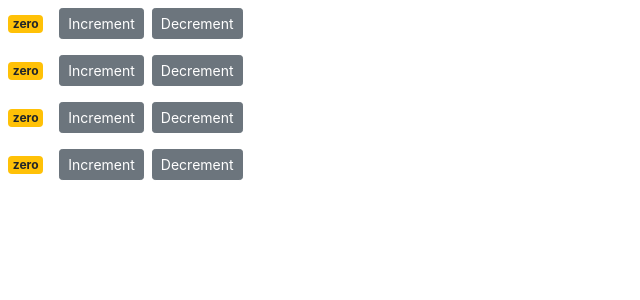
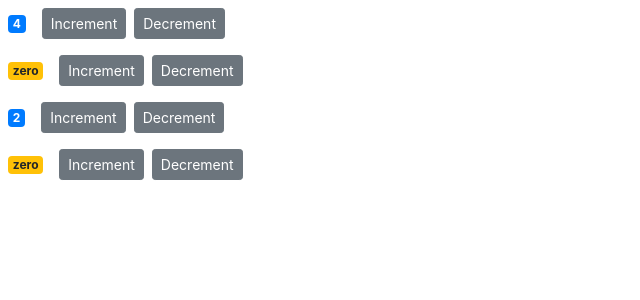
Before and after one commit to nawgala/rnd-react-counter-app, a React (Create React App) app: page / in a window 1280 px wide. Shown: the top 300 px of the page, without its empty margins (0-640 px from the left). Built offline with nearby package versions, Linux system fonts and the light colour scheme.

Commit message:
Set counter to initial value

```diff
--- a/src/components/counter.jsx
+++ b/src/components/counter.jsx
@@ -8,10 +8,11 @@
   //     console.log("Counter was created", this);
   //   }
   state = {
-    count: 0,
+    count: this.props.value,
   };
 
   render() {
+    console.log("props:", this.props);
     return (
       <div>
         <span className={this.getBadgeClasses()}>{this.formatCount()}</span>
@@ -34,7 +35,6 @@
   }
 
   handleIncrement = (product) => {
-    console.log(product);
     this.setState({ count: this.state.count + 1 });
   };
 
--- a/src/components/counters.jsx
+++ b/src/components/counters.jsx
@@ -4,9 +4,9 @@
 class Counters extends Component {
   state = {
     counters: [
-      { id: 1, value: 0 },
+      { id: 1, value: 4 },
       { id: 2, value: 0 },
-      { id: 3, value: 0 },
+      { id: 3, value: 2 },
       { id: 4, value: 0 },
     ],
   };
@@ -14,7 +14,7 @@
     return (
       <div>
         {this.state.counters.map((counter) => (
-          <Counter key={counter.id} />
+          <Counter key={counter.id} value={counter.value} selected={true} />
         ))}
       </div>
     );
```
